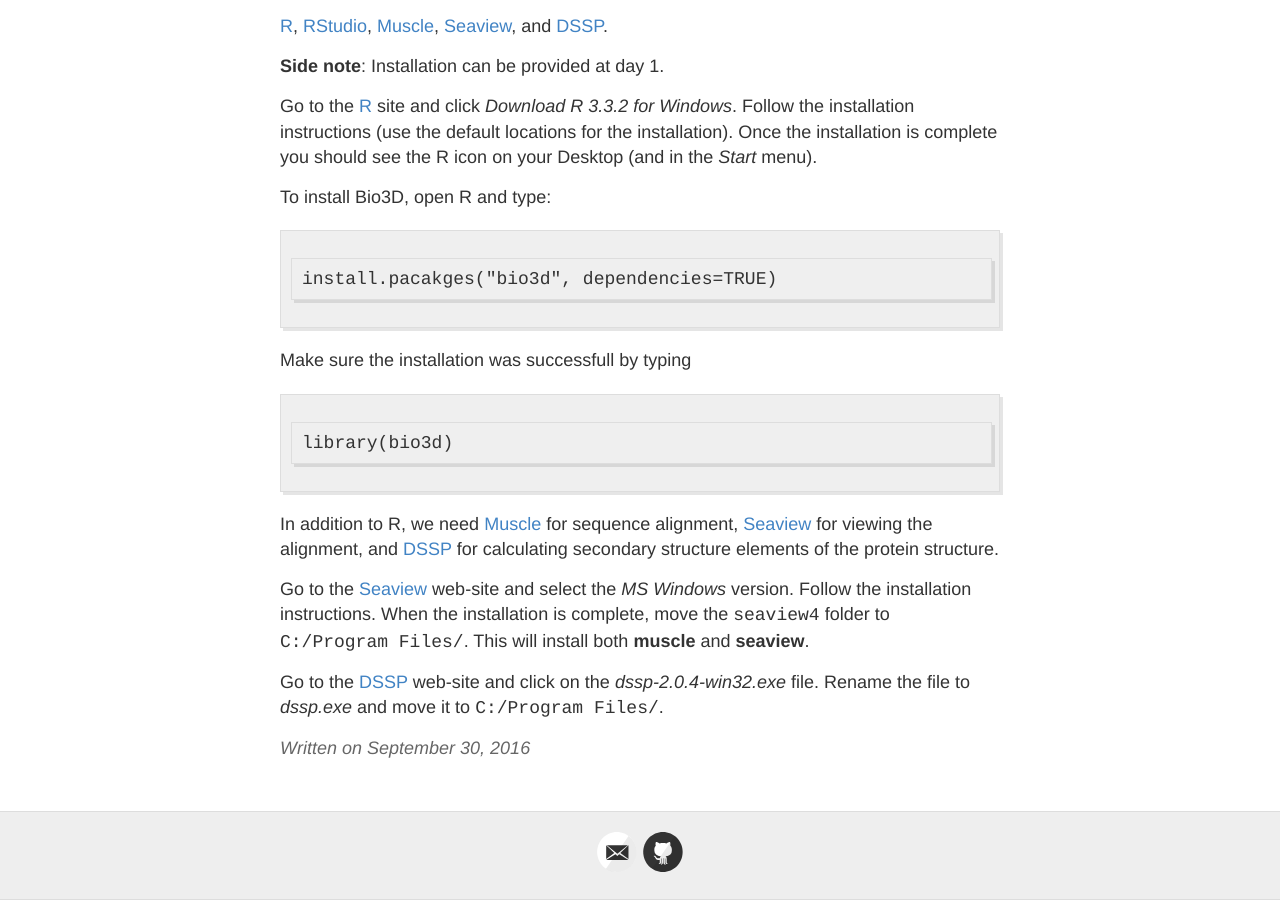
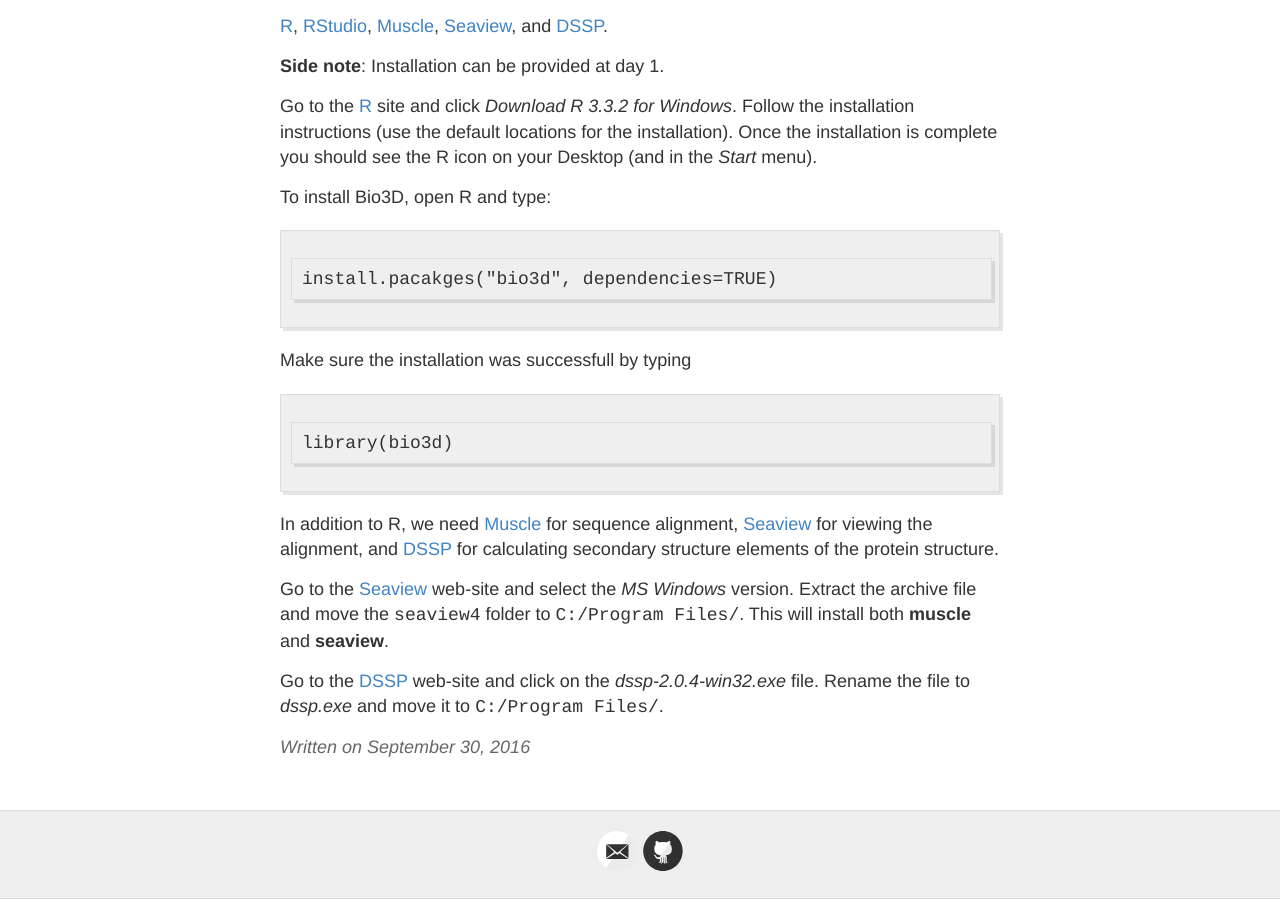
Before and after one commit to larssk/mwasb2016, a Jekyll site: the page built from _posts/2016-9-30-Test.md, in a window 1280 px wide and 900 px high, scrolled down 1220 px. Built offline with Jekyll 4.4.1, drawn with Linux system fonts in a browser that asks for light colours.

Commit message:
update in welcome msg

```diff
--- a/_posts/2016-9-30-Test.md
+++ b/_posts/2016-9-30-Test.md
@@ -65,6 +65,6 @@
 
 In addition to R, we need [Muscle](http://www.drive5.com/muscle/downloads.htm){:target="_blank"} for sequence alignment, [Seaview](http://doua.prabi.fr/software/seaview){:target="_blank"} for viewing the alignment, and [DSSP](ftp://ftp.cmbi.ru.nl/pub/software/dssp/){:target="_blank"} for calculating secondary structure elements of the protein structure.
 
-Go to the [Seaview](http://doua.prabi.fr/software/seaview){:target="_blank"} web-site and select the *MS Windows* version. Follow the installation instructions. When the installation is complete, move the `seaview4` folder to `C:/Program Files/`. This will install both **muscle** and **seaview**.
+Go to the [Seaview](http://doua.prabi.fr/software/seaview){:target="_blank"} web-site and select the *MS Windows* version. Extract the archive file and move the `seaview4` folder to `C:/Program Files/`. This will install both **muscle** and **seaview**.
 
 Go to the [DSSP](ftp://ftp.cmbi.ru.nl/pub/software/dssp/){:target="_blank"} web-site and click on the *dssp-2.0.4-win32.exe* file. Rename the file to *dssp.exe* and move it to `C:/Program Files/`.
```
